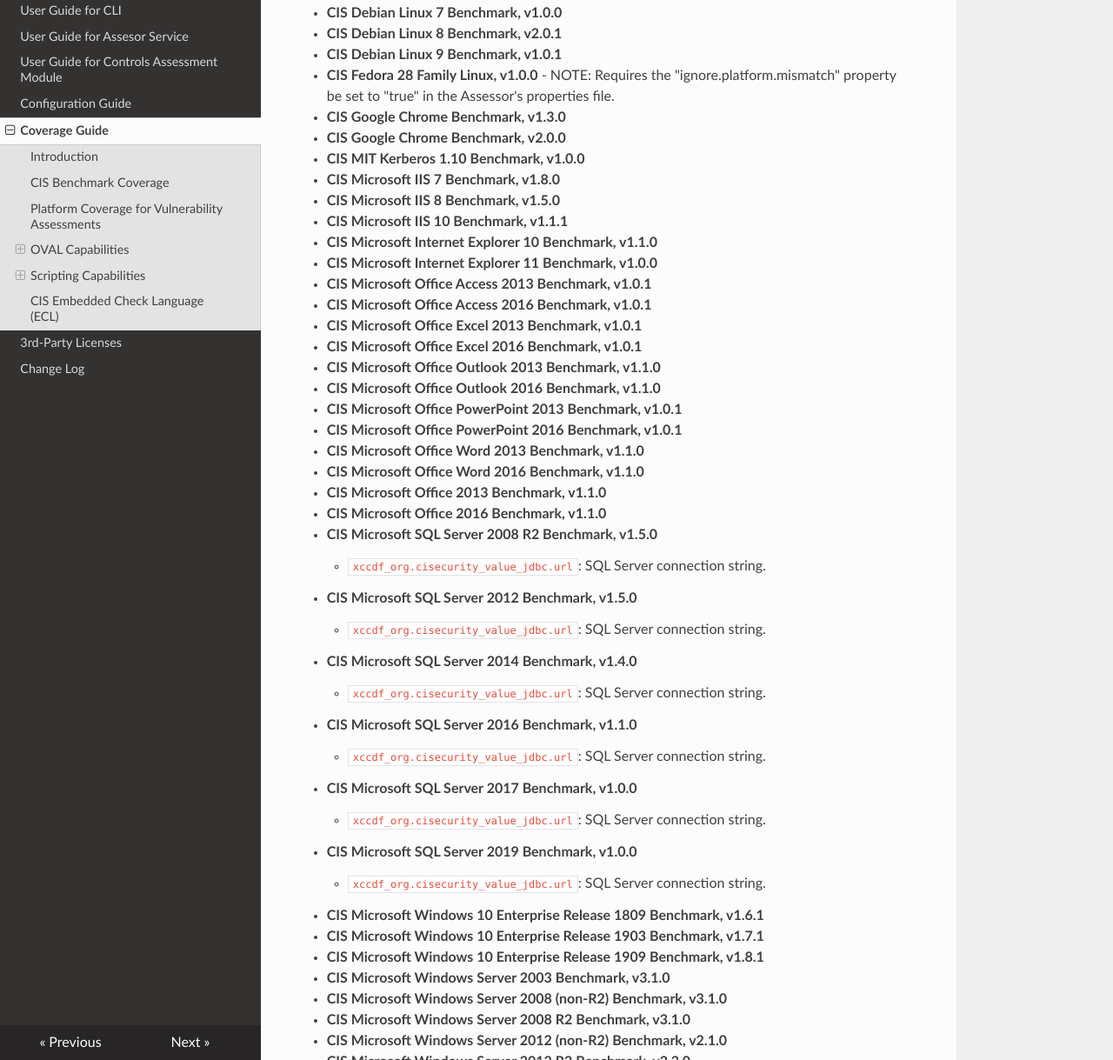
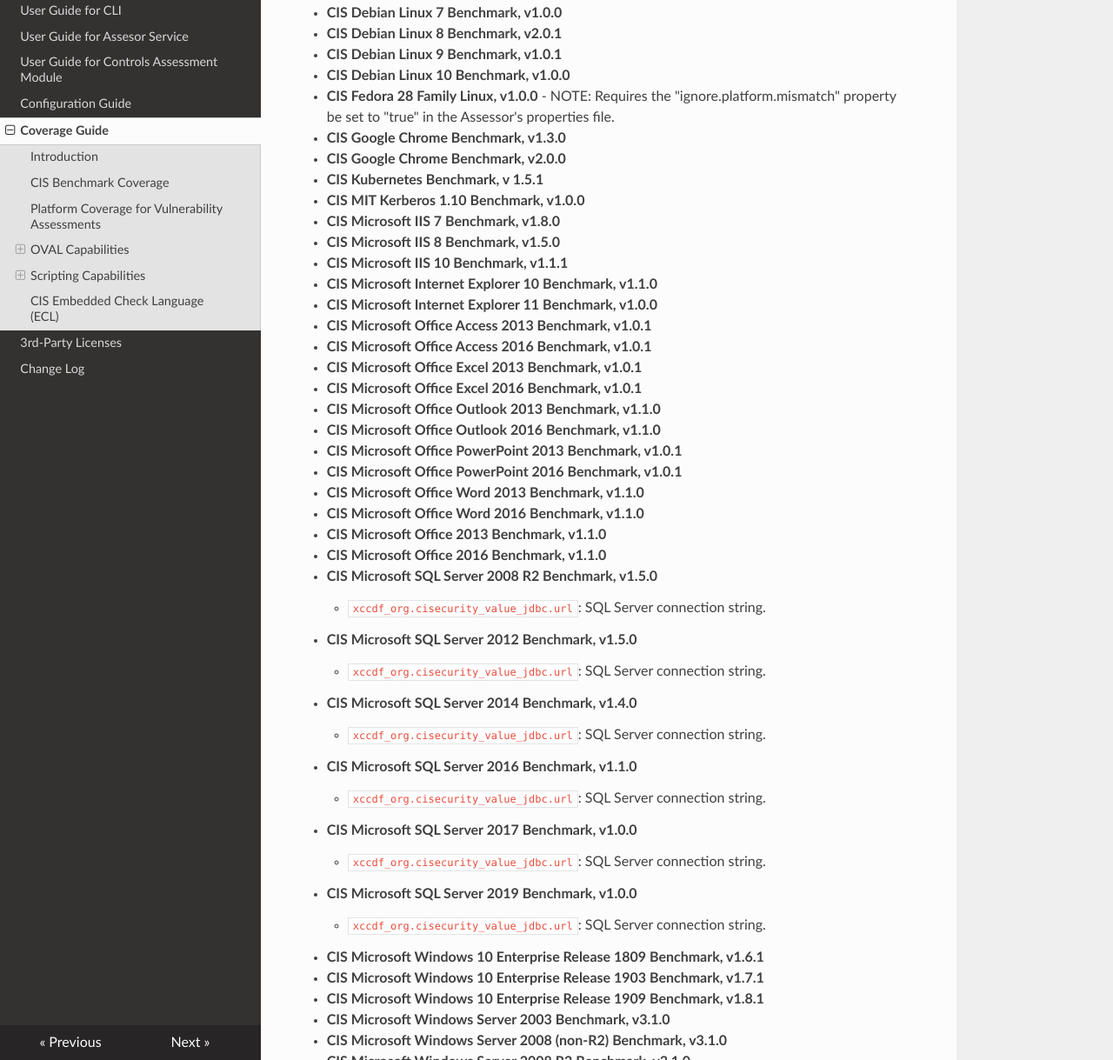
Before and after one commit to CISecurity/CCPA-Docs, an MkDocs documentation site: the page built from docs/Coverage Guide.md, in a window 1280 px wide and 1400 px high, scrolled down 1277 px. Shown: the part 181-1400 px from the top of the window at 87% size. Built offline with MkDocs 1.6.1, drawn with Linux system fonts in a browser that asks for light colours; nearby versions of some CDN libraries; some of the changed text lies outside the part shown.

Commit message:
Added additional benchmarks included with v4.0.18.

```diff
--- a/docs/Coverage Guide.md
+++ b/docs/Coverage Guide.md
@@ -31,10 +31,12 @@
 - **CIS Debian Linux 7 Benchmark, v1.0.0**
 - **CIS Debian Linux 8 Benchmark, v2.0.1**
 - **CIS Debian Linux 9 Benchmark, v1.0.1**
+- **CIS Debian Linux 10 Benchmark, v1.0.0**
 - **CIS Fedora 28 Family Linux, v1.0.0**
 		- NOTE:  Requires the "ignore.platform.mismatch" property be set to "true" in the Assessor's properties file.
 - **CIS Google Chrome Benchmark, v1.3.0**
 - **CIS Google Chrome Benchmark, v2.0.0**
+- **CIS Kubernetes Benchmark, v 1.5.1**
 - **CIS MIT Kerberos 1.10 Benchmark, v1.0.0**
 - **CIS Microsoft IIS 7 Benchmark, v1.8.0**
 - **CIS Microsoft IIS 8 Benchmark, v1.5.0**
@@ -79,6 +81,7 @@
 - **CIS Microsoft Windows 8 Benchmark, v1.0.0**
 - **CIS Microsoft Windows 8.1 Workstation Benchmark, v2.3.0**
 - **CIS Microsoft Windows XP Benchmark, v3.1.0**
+- **CIS MongoDB 3.6, v1.0.0**
 - **CIS Mozilla Firefox 24 ESR Benchmark, v1.0.0**
 - **CIS Mozilla Firefox 38 ESR Benchmark, v1.0.0**
 - **CIS NGINX Benchmark, v1.1.0**
```
